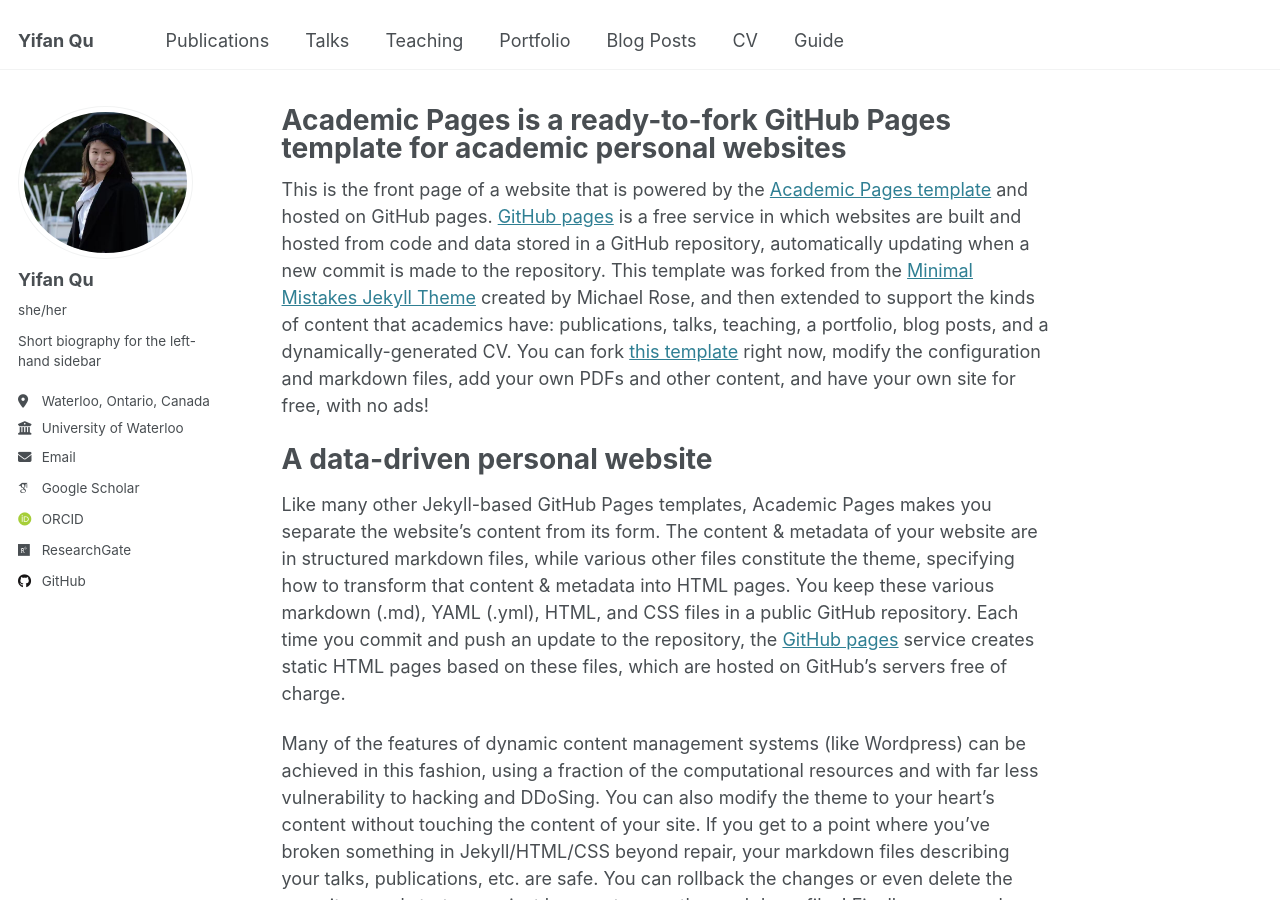
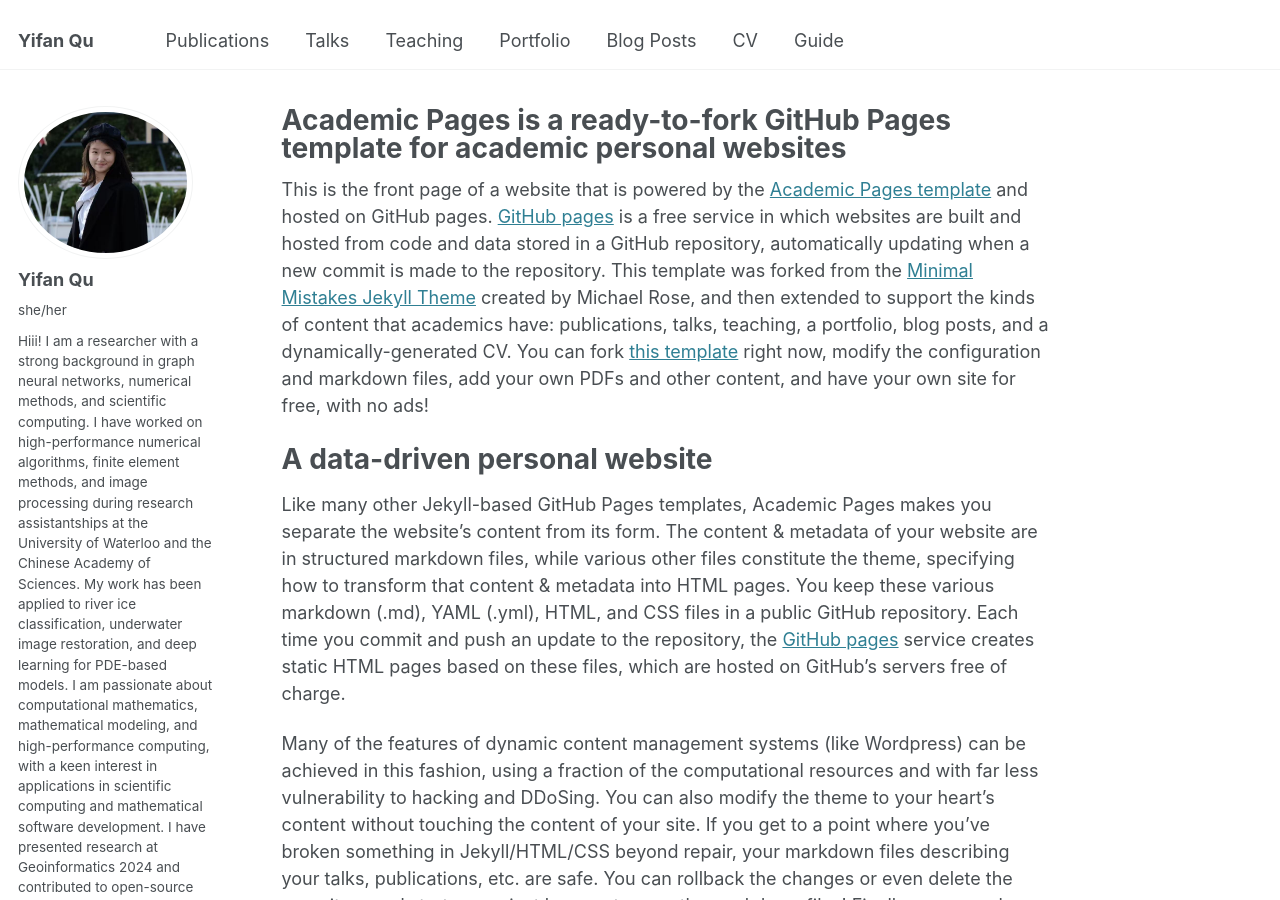
Before and after one commit to Maruko1337/Maruko1337.github.io, a Jekyll site: the page built from _pages/about.md, in a window 1280 px wide and 900 px high. Built offline with Jekyll 4.4.1, drawn with Linux system fonts in a browser that asks for light colours; some web fonts are replaced; some of the changed text lies outside the part shown.

Commit message:
Update _config.yml

```diff
--- a/_config.yml
+++ b/_config.yml
@@ -25,7 +25,9 @@ author:
   avatar           : "corped.png"
   name             : "Yifan Qu"
   pronouns         : "she/her"
-  bio              : "Short biography for the left-hand sidebar"
+  bio              : "Hiii! I am a researcher with a strong background in graph neural networks, numerical methods, and scientific computing. I have worked on high-performance numerical algorithms, finite element methods, and image processing during research assistantships at the University of Waterloo and the Chinese Academy of Sciences. My work has been applied to river ice classification, underwater image restoration, and deep learning for PDE-based models.
+I am passionate about computational mathematics, mathematical modeling, and high-performance computing, with a keen interest in applications in scientific computing and mathematical software development. I have presented research at Geoinformatics 2024 and contributed to open-source numerical methods for PDEs.
+Outside of research, I enjoys piano, ballet, and figure skating, and am always eager to explore interdisciplinary collaborations."
   location         : "Waterloo, Ontario, Canada"
   employer         : "University of Waterloo"
   uri              : # URL
```
